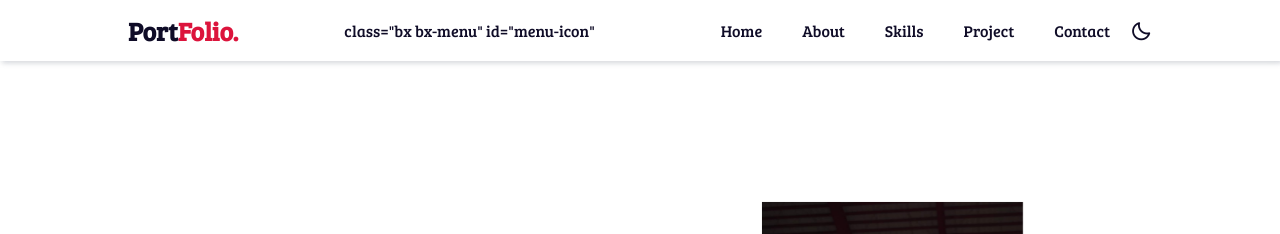
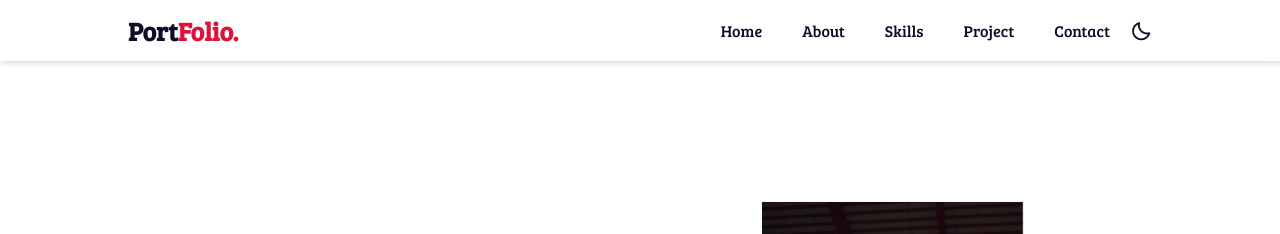
Before and after one commit to examp-git/clyde-finals, a plain HTML site: page index.html in a window 1280 px wide. Shown: the top 234 px of the page. Drawn offline with nearby package versions, Linux system fonts and the light colour scheme; a script that the page names is missing; a web font is replaced by a local one.

Commit message:
Update index.html

```diff
--- a/index.html
+++ b/index.html
@@ -12,7 +12,7 @@
 <body>
     <header>
         <a href="#" class="logo">Port<span>Folio.</span></a>
-        <div>class="bx bx-menu" id="menu-icon"</div>
+        <div class="bx bx-menu" id="menu-icon"></div>
         <ul class="navbar">
             <li><a href="#home">Home</a></li>
             <li><a href="#about">About</a></li>
```
